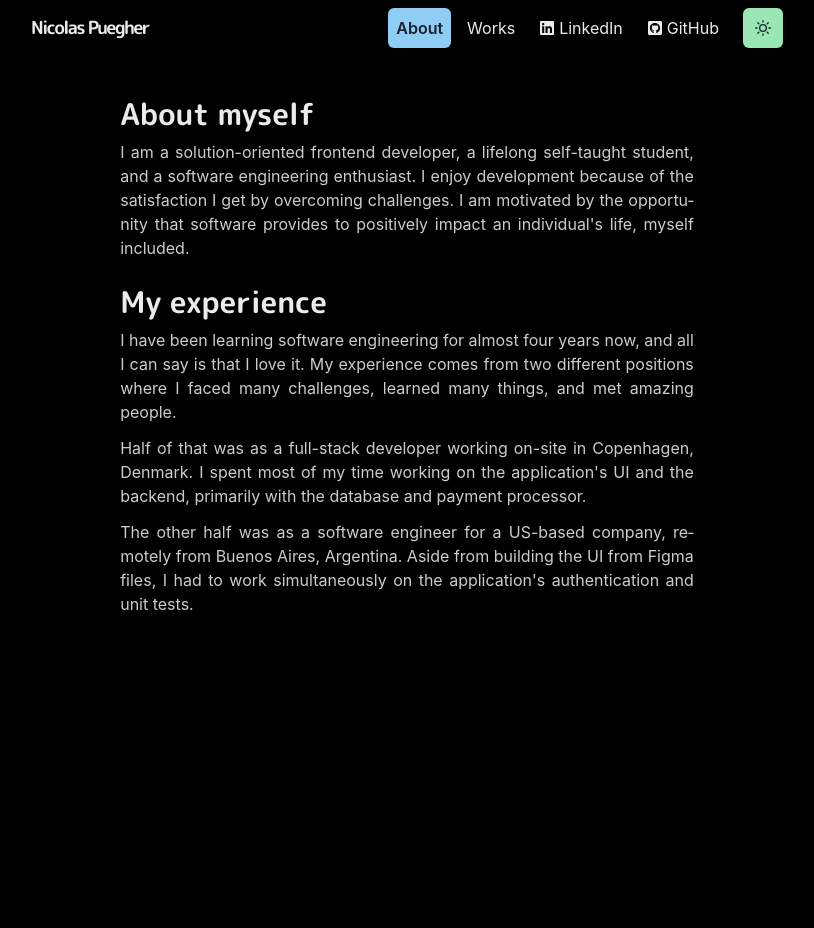
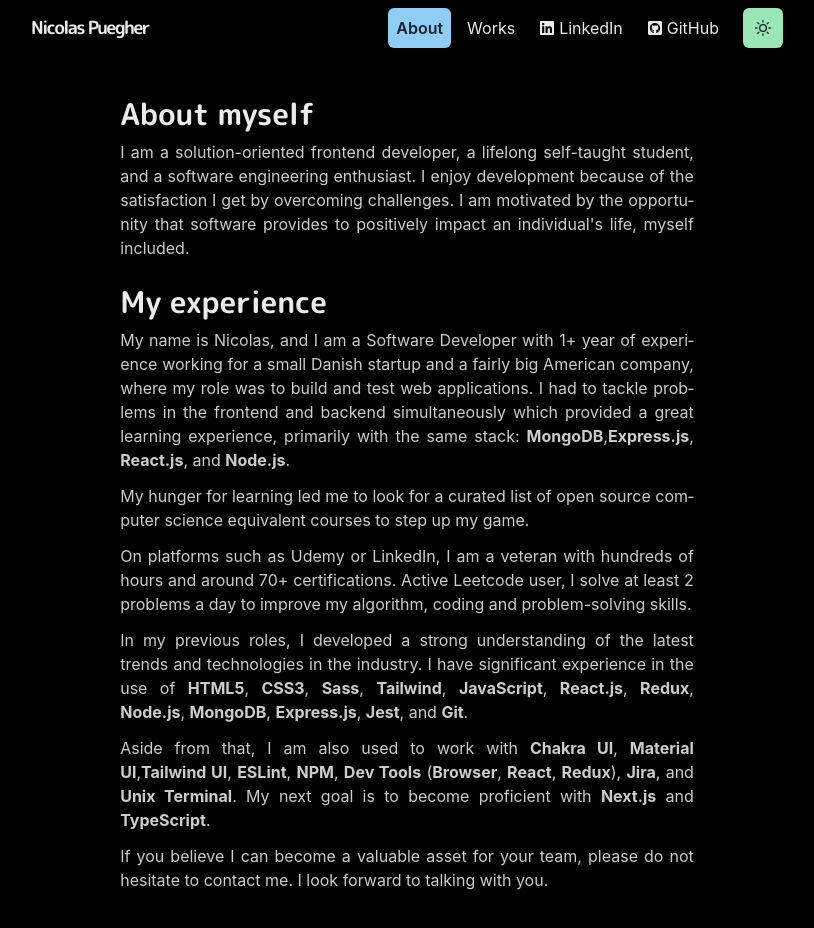
Before and after one commit to nicoPuegher/portfolio, a Next.js app: page /about in a window 1280 px wide. Shown: the top 928 px of the page, without its empty margins (233-1047 px from the left). Before the commit the page ends 800 px from the top, so only its background shows below. Built offline with nearby package versions, Linux system fonts and the light colour scheme.

Commit message:
update content in pages/about

```diff
--- a/pages/about.js
+++ b/pages/about.js
@@ -1,4 +1,4 @@
-import { Container, Heading, useColorModeValue } from '@chakra-ui/react';
+import { Container, Heading, Text, useColorModeValue } from '@chakra-ui/react';
 import Section from '../components/section';
 import Paragraph from '../components/paragraph';
 
@@ -34,22 +34,50 @@ const Experience = () => (
     <Heading as="h3" variant="section-title">
       My experience
     </Heading>
+
     <CustomParagraph mb="12px">
-      I have been learning software engineering for almost four years now, and
-      all I can say is that I love it. My experience comes from two different
-      positions where I faced many challenges, learned many things, and met
-      amazing people.
+      My name is Nicolas, and I am a Software Developer with 1+ year of
+      experience working for a small Danish startup and a fairly big American
+      company, where my role was to build and test web applications. I had to
+      tackle problems in the frontend and backend simultaneously which provided
+      a great learning experience, primarily with the same stack:{' '}
+      <Text as="b">MongoDB</Text>,<Text as="b">Express.js</Text>,{' '}
+      <Text as="b">React.js</Text>, and <Text as="b">Node.js</Text>.
     </CustomParagraph>
     <CustomParagraph mb="12px">
-      Half of that was as a full-stack developer working on-site in Copenhagen,
-      Denmark. I spent most of my time working on the application&apos;s UI and
-      the backend, primarily with the database and payment processor.
+      My hunger for learning led me to look for a curated list of open source
+      computer science equivalent courses to step up my game.
+    </CustomParagraph>
+    <CustomParagraph mb="12px">
+      On platforms such as Udemy or LinkedIn, I am a veteran with hundreds of
+      hours and around 70+ certifications. Active Leetcode user, I solve at
+      least 2 problems a day to improve my algorithm, coding and problem-solving
+      skills.
+    </CustomParagraph>
+
+    <CustomParagraph mb="12px">
+      In my previous roles, I developed a strong understanding of the latest
+      trends and technologies in the industry. I have significant experience in
+      the use of <Text as="b">HTML5</Text>, <Text as="b">CSS3</Text>,{' '}
+      <Text as="b">Sass</Text>, <Text as="b">Tailwind</Text>,{' '}
+      <Text as="b">JavaScript</Text>, <Text as="b">React.js</Text>,{' '}
+      <Text as="b">Redux</Text>, <Text as="b">Node.js</Text>,{' '}
+      <Text as="b">MongoDB</Text>, <Text as="b">Express.js</Text>,{' '}
+      <Text as="b">Jest</Text>, and <Text as="b">Git</Text>.
+    </CustomParagraph>
+    <CustomParagraph mb="12px">
+      Aside from that, I am also used to work with <Text as="b">Chakra UI</Text>
+      , <Text as="b">Material UI</Text>,<Text as="b">Tailwind UI</Text>,{' '}
+      <Text as="b">ESLint</Text>, <Text as="b">NPM</Text>,{' '}
+      <Text as="b">Dev Tools</Text> (<Text as="b">Browser</Text>,{' '}
+      <Text as="b">React</Text>, <Text as="b">Redux</Text>),{' '}
+      <Text as="b">Jira</Text>, and <Text as="b">Unix Terminal</Text>. My next
+      goal is to become proficient with <Text as="b">Next.js</Text> and{' '}
+      <Text as="b">TypeScript</Text>.
     </CustomParagraph>
     <CustomParagraph>
-      The other half was as a software engineer for a US-based company, remotely
-      from Buenos Aires, Argentina. Aside from building the UI from Figma files,
-      I had to work simultaneously on the application&apos;s authentication and
-      unit tests.
+      If you believe I can become a valuable asset for your team, please do not
+      hesitate to contact me. I look forward to talking with you.
     </CustomParagraph>
   </Section>
 );
```
